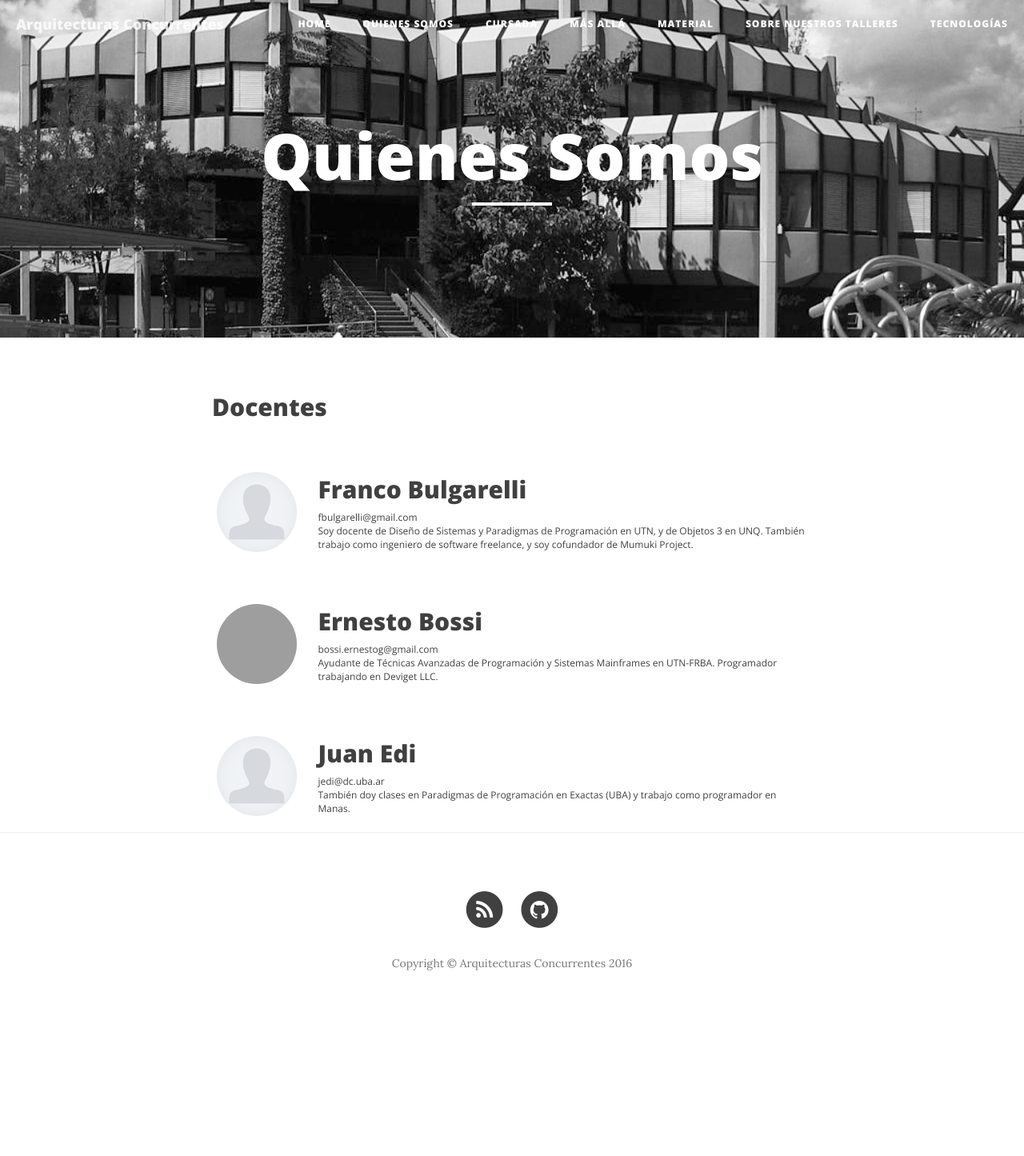
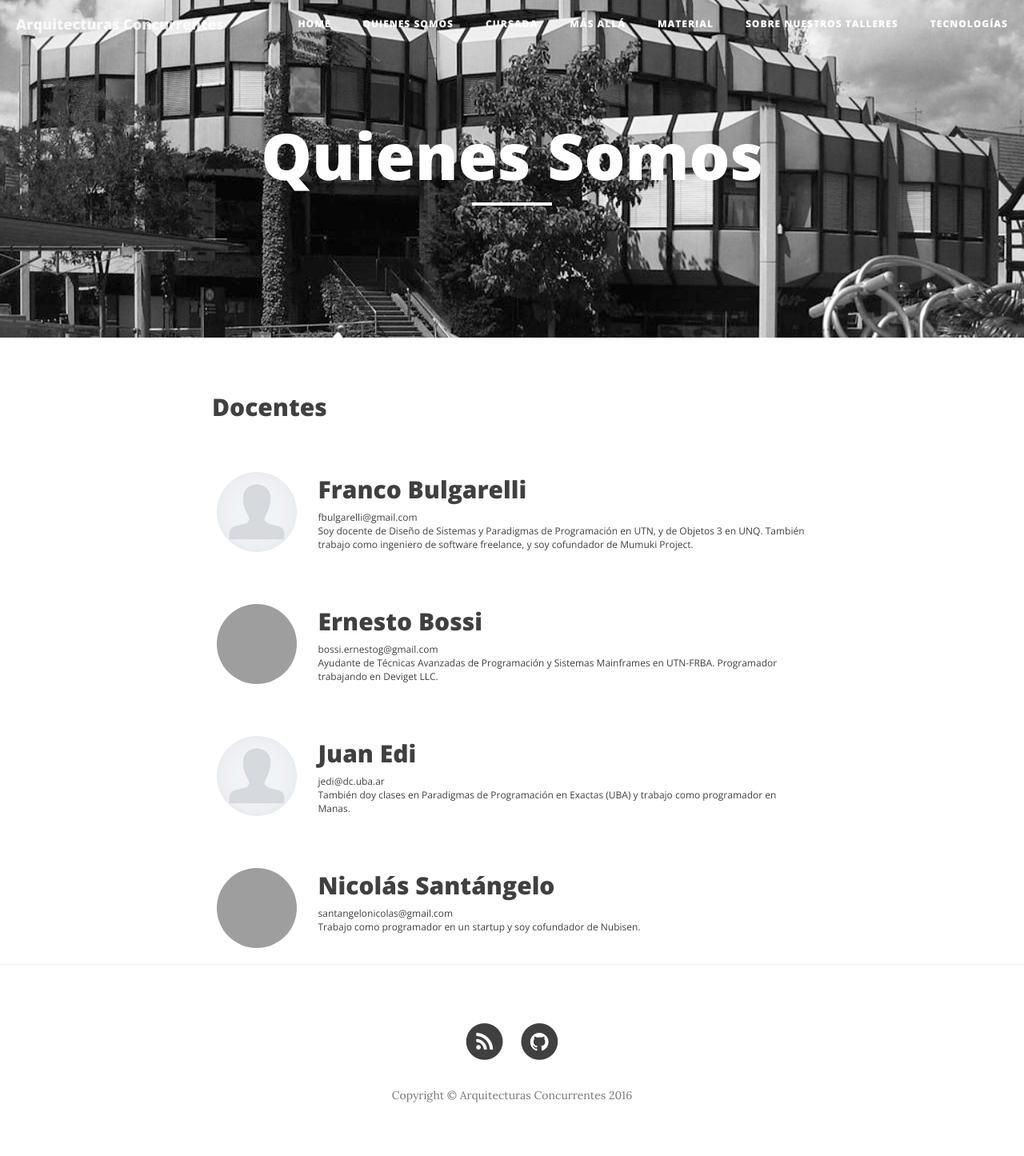
Before and after one commit to arquitecturas-concurrentes/arquitecturas-concurrentes.github.io, a Jekyll site: the page built from about.md, in a window 1280 px wide. Shown: the whole page at 80% size. Built offline with Jekyll 4.4.1, drawn with Linux system fonts in a browser that asks for light colours; nearby versions of some CDN libraries; before the commit the page ends 1280 px from its top, so only the background shows below that; grey boxes are pictures that could not be loaded.

Commit message:
Add a new profile to the team

```diff
--- a/about.md
+++ b/about.md
@@ -106,4 +106,18 @@
 
     <div style="clear:both"></div>
 
+    <div class='team_member'>
+        <div class="left">
+            <img src="https://avatars2.githubusercontent.com/u/692077?v=3&s=460"
+                 class="img-circle team_face">
+        </div>
+        <div class="right">
+            <div class="description">
+                <h2>Nicolás Santángelo</h2>
+                <span><a href="mailto:santangelonicolas@gmail.com">santangelonicolas@gmail.com</a></span>
+                <br>
+                <span>Trabajo como programador en un startup y soy cofundador de  <a href="http://nubisen.com">Nubisen</a>.</span>
+            </div>
+        </div>
+    </div>
 </div>
```
